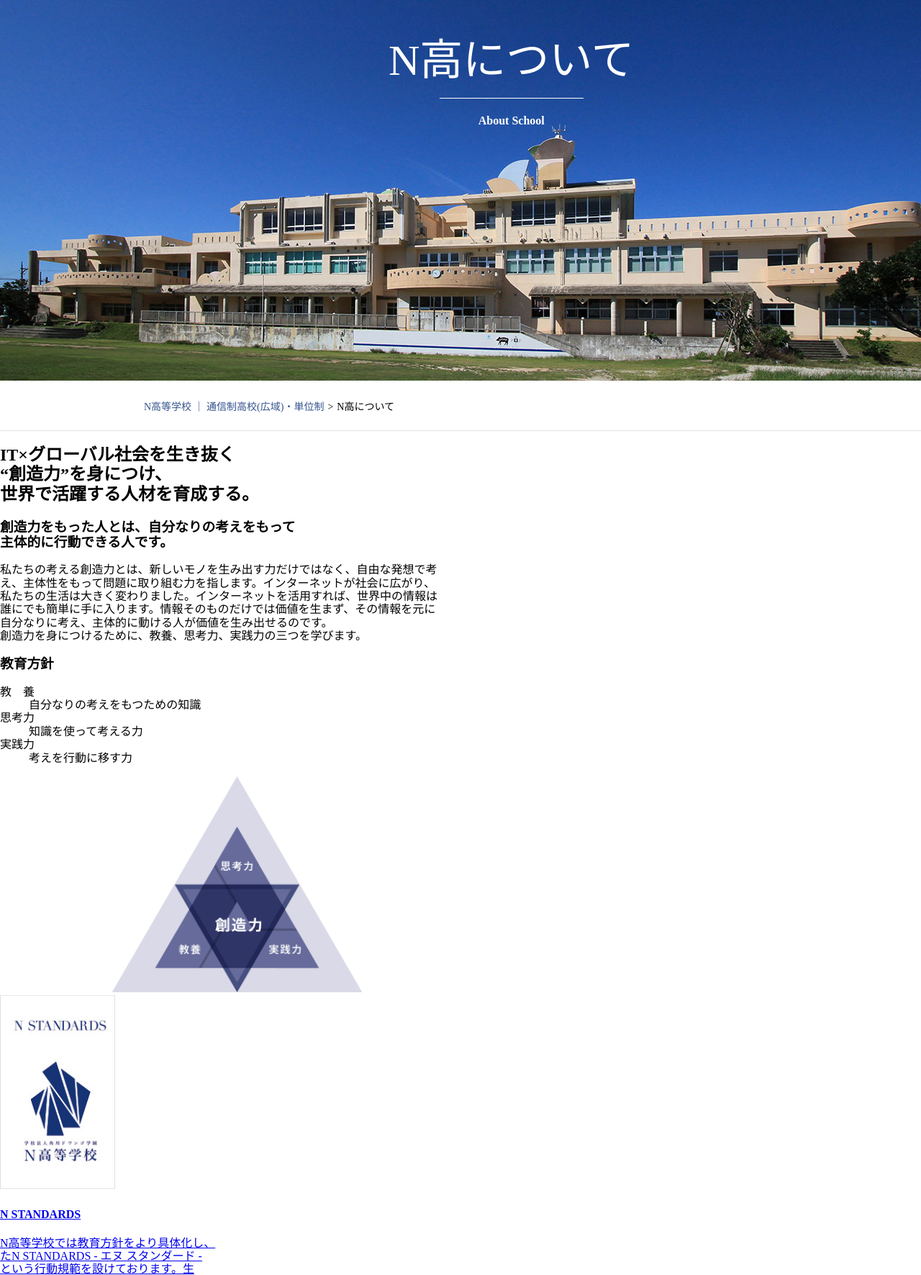
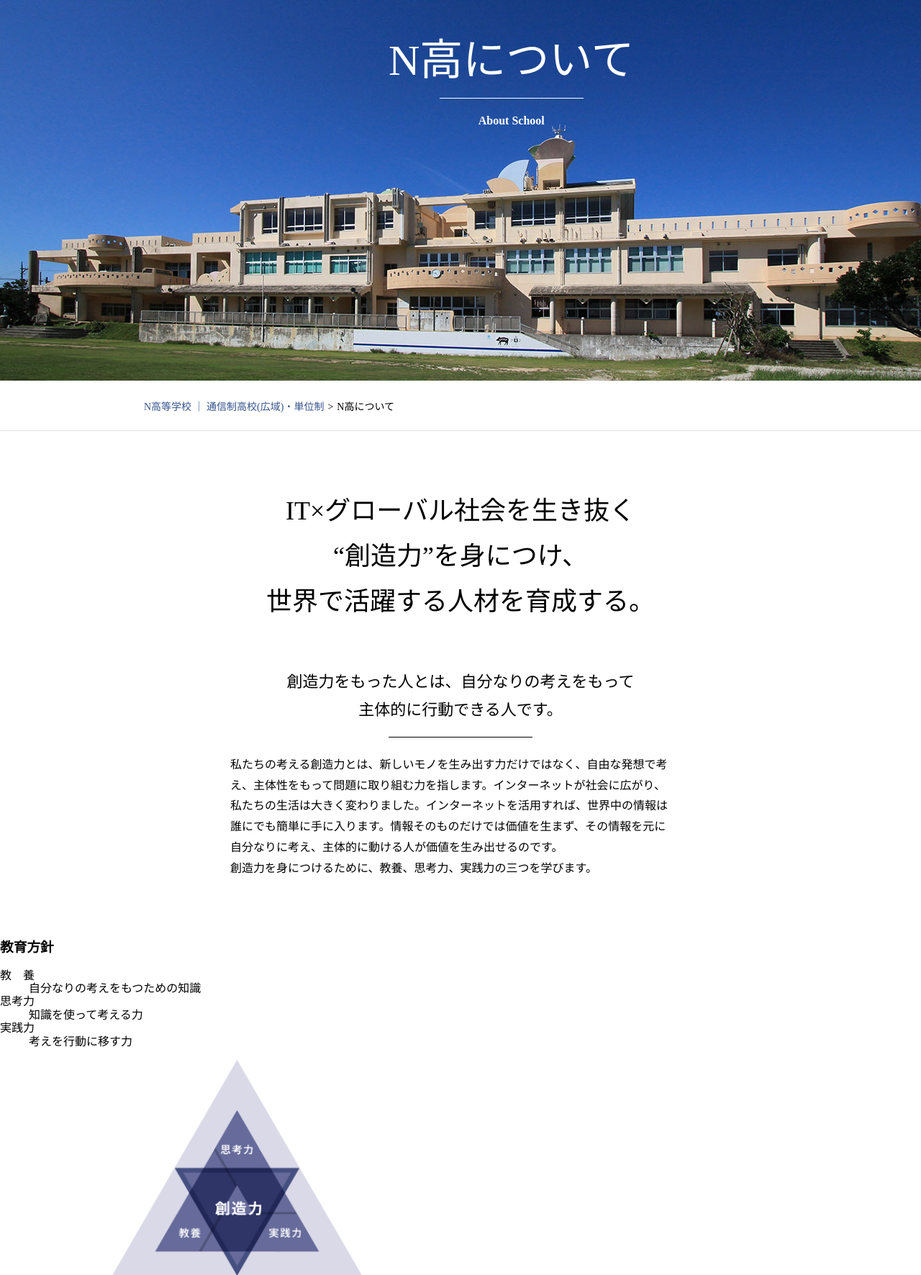
Before and after one commit to sassamori/takaharusasamori, a PHP site: page / in a window 1280 px wide. Shown: the part 386-2158 px from the top of the page at 72% size. Run offline with PHP 8.4, Linux system fonts and the light colour scheme.

Commit message:
クラス名philosophyを作成

```diff
--- a/html-nkou/common/style.css
+++ b/html-nkou/common/style.css
@@ -420,3 +420,41 @@
     content: '\03e';
     padding: 0 5px;
 }
+
+.articleMain .aboutMain .philosophy{
+    width: 640px;
+    margin: 0 auto;
+    padding: 50px 0;
+}
+
+.articleMain .aboutMain .philosophy h2{
+    text-align: center;
+    font-size: 36px;
+    font-weight: lighter;
+    line-height: 1.75;
+    padding-bottom: 30px;
+}
+
+.articleMain .aboutMain .philosophy h3{
+    text-align: center;
+    font-size: 22px;
+    font-weight: lighter;
+    line-height: 1.8;
+    position: relative;
+}
+
+.articleMain .aboutMain .philosophy h3:after{
+    content: '';
+    position: absolute;
+    left: 50%;
+    bottom: -18px;
+    transform: translate(-50%);
+    width: 200px;
+    border-bottom: 1px solid #000000;
+}
+
+.articleMain .aboutMain .philosophy p{
+    font-size: 16px;
+    line-height: 1.8;
+    padding-top: 20px;
+}
```
